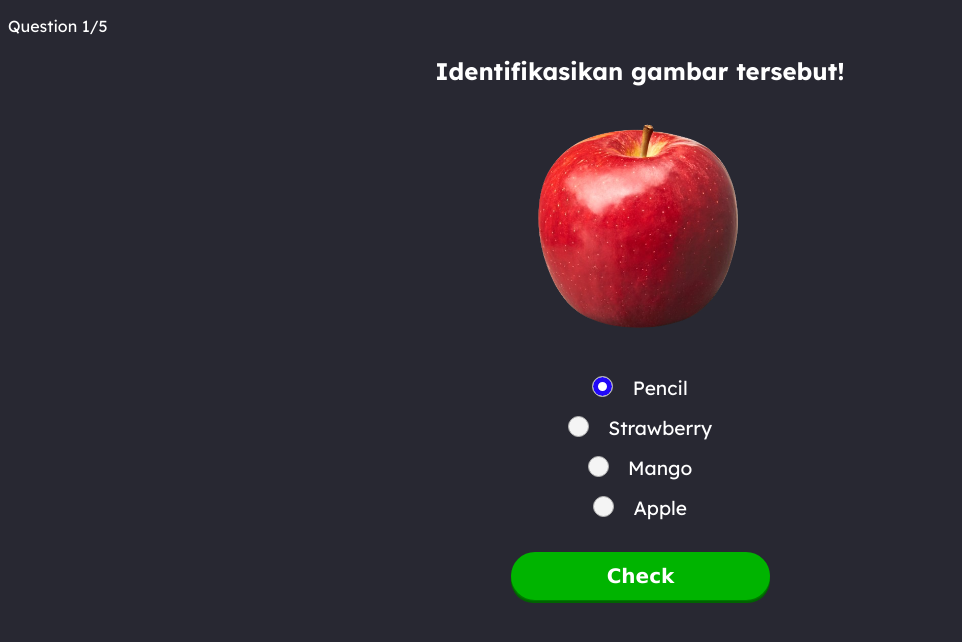
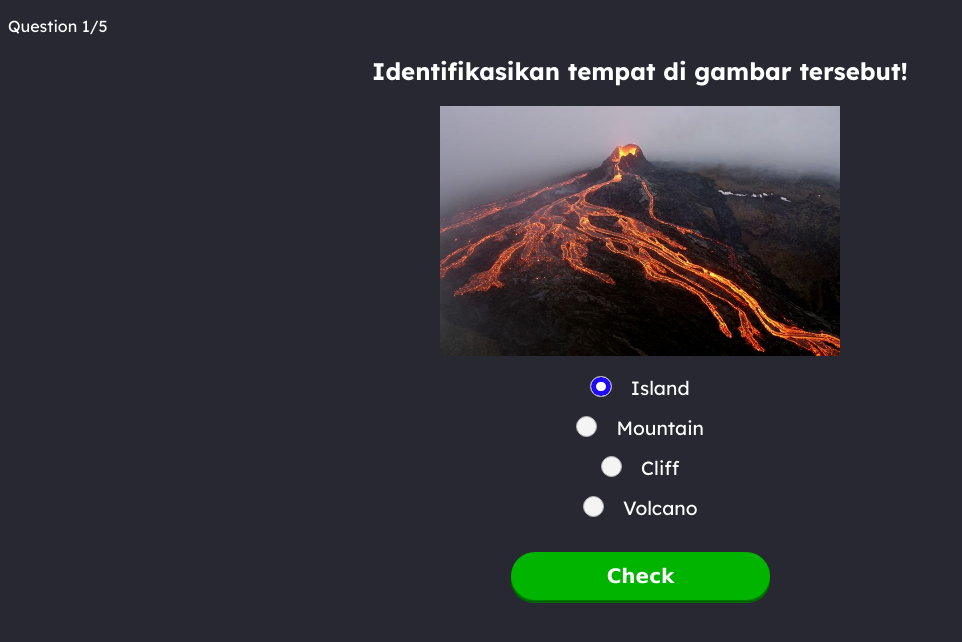
Before and after one commit to Jojordanme/Nyllion, a plain HTML site: page somePages/beginner/jdokfp.html in a window 1280 px wide. Shown: the whole page, without its empty margins (0-962 px from the left). Drawn offline with Linux system fonts and the light colour scheme.

Commit message:
finalizing lvl 6

```diff
--- a/somePages/beginner/Scripts/Levels/level6.js
+++ b/somePages/beginner/Scripts/Levels/level6.js
@@ -56,13 +56,14 @@ const quizData = [
   },
   {
     question: `Identifikasikan tempat di gambar tersebut!`,
-    image: "ok.jpg",
-    a: "sigma",
-    b: "Backpack",
-    c: "Suitcase",
-    d: "Briefcase",
-    correct: "b",
-    explanation: "Ini adalah kalimat 'Past tense' jadi kita pakai 'was'. Ini past tense karena kalimat tersebut memakai verb dua",
+    image: "verynormalmountain.png",
+    width:400,
+    a: "Island",
+    b: "Mountain",
+    c: "Cliff",
+    d: "Volcano",
+    correct: "d",
+    explanation: "Gambar ini merupakan sebuah Gunung berapi yang diartikan dalam bahasa Inggris Volcano ",
   },
 ];
 
@@ -183,6 +184,7 @@ function deselectAnswers() {
   answers.forEach(answer => answer.checked = false)
 }
 // 2,3
+shuffle(quizData)
 const test = document.getElementById("test")
 function loadQuiz() {
   deselectAnswers()
@@ -264,7 +266,14 @@ function loadQuiz() {
   }
   if (currentQuize.image) {
     document.getElementById("imageTag").classList.remove("hide")
-    document.getElementById("imageTag").setAttribute("src", "Scripts/Levels/Images/" + currentQuize.image)
+
+    document.getElementById("imageTag").removeAttribute("src");
+    document.getElementById("imageTag").src = "Scripts/Levels/Images/" + currentQuize.image
+    if (currentQuize.width){
+      document.getElementById("imageTag").width = currentQuize.width
+    } else {
+      document.getElementById("imageTag").width = 250
+    }
   } else {
     document.getElementById("imageTag").classList.add("hide")
   }
--- a/somePages/beginner/deco.css
+++ b/somePages/beginner/deco.css
@@ -12,6 +12,8 @@ background-color : rgb(40,40,50);
   position: relative;
   bottom:50px;
 }
+
+img { background:rgb(40,40,50);}
 
 .hide {
   display: none;
```
Also changed, not shown: somePages/beginner/note.md (+6 -4 lines), somePages/beginner/Scripts/Levels/Images/verynormalmountain.png (added), 2 other files.
